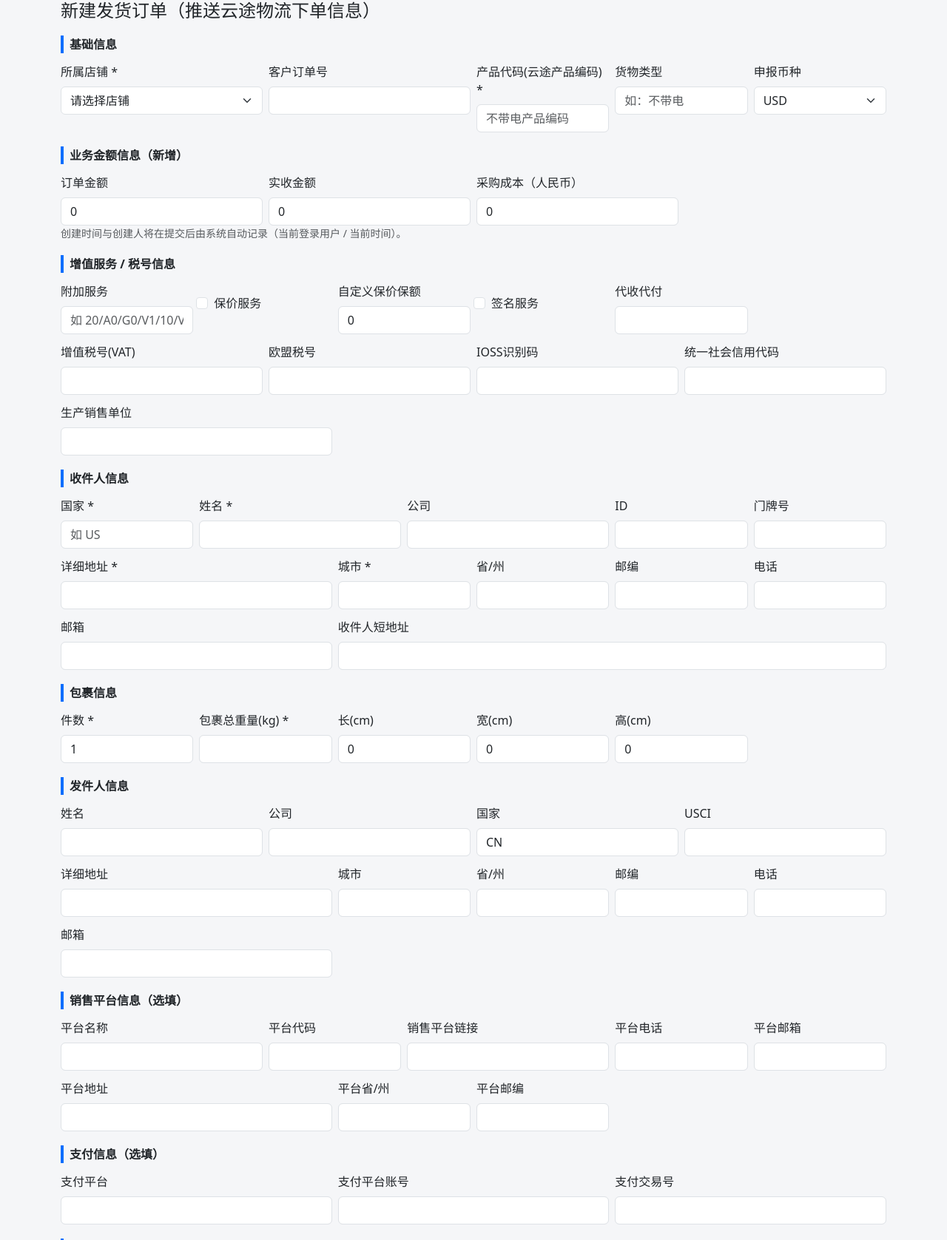
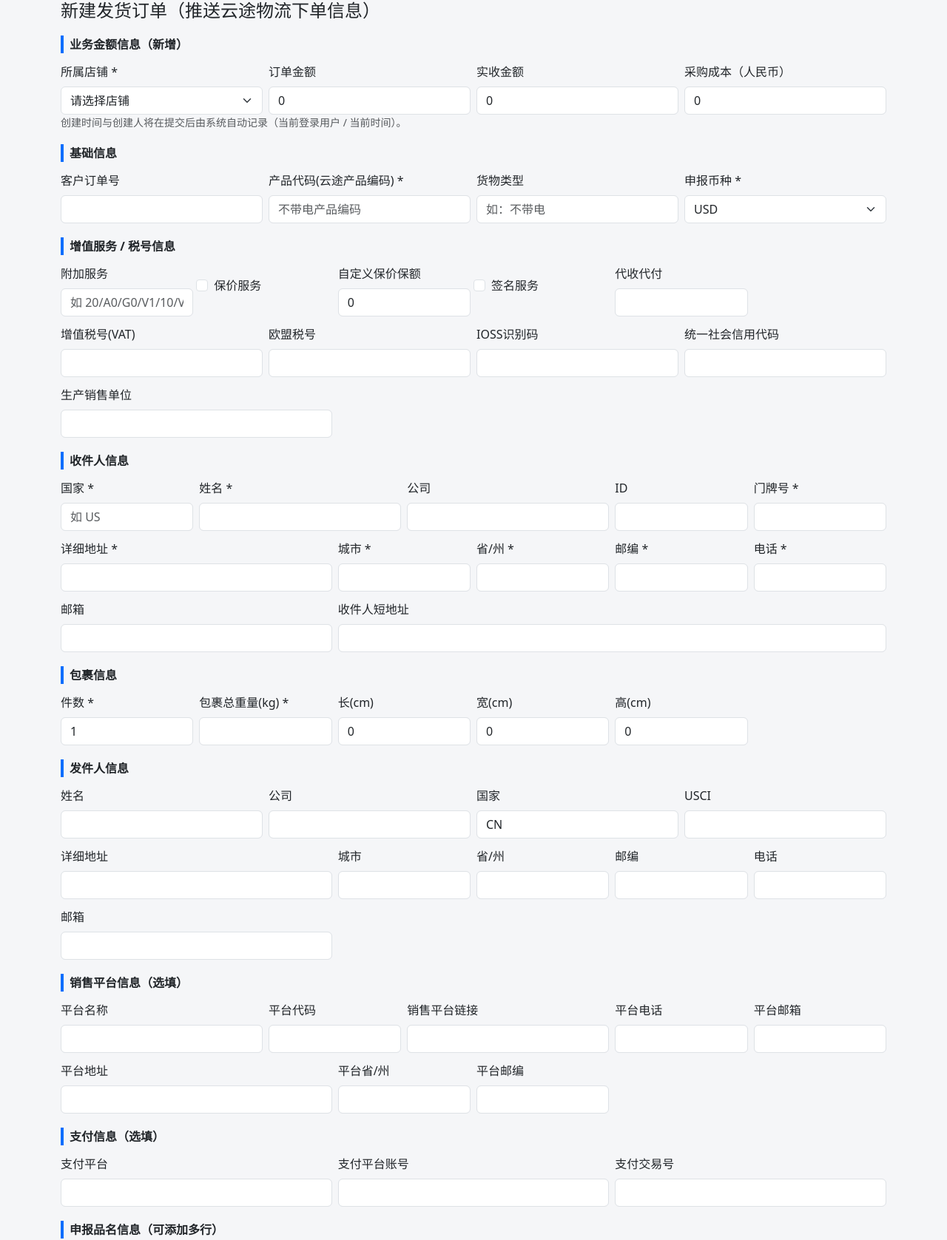
Before and after one commit to zxfcharlie/erp, a FastAPI app: template app/templates/order_form.html in a window 1280 px wide. Shown: the top 1677 px of the page at 74% size. Run offline with FastAPI, Linux system fonts and the light colour scheme; the template is opened without the code that fills it, so the values that code supplies are empty; parts of the project's set-up code (start-up, migrations or seed data) failed here and were passed over; some libraries are stand-ins or nearby versions.

Commit message:
Initial release

```diff
--- a/app/templates/order_form.html
+++ b/app/templates/order_form.html
@@ -4,7 +4,7 @@
 <h4 class="mb-3">新建发货订单（推送云途物流下单信息）</h4>
 <form method="post" action="/orders/new">
 
-  <div class="form-section-title">基础信息</div>
+  <div class="form-section-title">业务金额信息（新增）</div>
   <div class="row g-2">
     <div class="col-md-3">
       <label class="form-label">所属店铺 *</label>
@@ -13,31 +13,6 @@
         {% for s in shops %}<option value="{{ s.id }}">{{ s.name }}</option>{% endfor %}
       </select>
     </div>
-    <div class="col-md-3">
-      <label class="form-label">客户订单号</label>
-      <input class="form-control" name="customer_order_number">
-    </div>
-    <div class="col-md-2">
-      <label class="form-label">产品代码(云途产品编码) *</label>
-      <input class="form-control" name="product_code" placeholder="不带电产品编码" required>
-    </div>
-    <div class="col-md-2">
-      <label class="form-label">货物类型</label>
-      <input class="form-control" name="cargo_type" placeholder="如：不带电">
-    </div>
-    <div class="col-md-2">
-      <label class="form-label">申报币种</label>
-      <select class="form-select" name="declare_currency">
-        <option value="USD" selected>USD</option>
-        <option value="EUR">EUR</option>
-        <option value="GBP">GBP</option>
-        <option value="CNY">CNY</option>
-      </select>
-    </div>
-  </div>
-
-  <div class="form-section-title">业务金额信息（新增）</div>
-  <div class="row g-2">
     <div class="col-md-3">
       <label class="form-label">订单金额</label>
       <input class="form-control" type="number" step="0.01" name="order_amount" value="0">
@@ -52,6 +27,32 @@
     </div>
   </div>
   <p class="text-muted small">创建时间与创建人将在提交后由系统自动记录（当前登录用户 / 当前时间）。</p>
+
+  <div class="form-section-title">基础信息</div>
+  <div class="row g-2">
+    <div class="col-md-3">
+      <label class="form-label">客户订单号</label>
+      <input class="form-control" name="customer_order_number">
+    </div>
+    <div class="col-md-3">
+      <label class="form-label">产品代码(云途产品编码) *</label>
+      <input class="form-control" name="product_code" placeholder="不带电产品编码" required>
+    </div>
+    <div class="col-md-3">
+      <label class="form-label">货物类型</label>
+      <input class="form-control" name="cargo_type" placeholder="如：不带电">
+    </div>
+    <div class="col-md-3">
+      <label class="form-label">申报币种 *</label>
+      <select class="form-select" name="declare_currency" required>
+        <option value="USD" selected>USD</option>
+        <option value="EUR">EUR</option>
+        <option value="GBP">GBP</option>
+        <option value="CNY">CNY</option>
+      </select>
+    </div>
+  </div>
+
 
   <div class="form-section-title">增值服务 / 税号信息</div>
   <div class="row g-2">
@@ -77,14 +78,14 @@
     <div class="col-md-3"><label class="form-label">姓名 *</label><input class="form-control" name="receiver_name" required></div>
     <div class="col-md-3"><label class="form-label">公司</label><input class="form-control" name="receiver_company"></div>
     <div class="col-md-2"><label class="form-label">ID</label><input class="form-control" name="receiver_id_number"></div>
-    <div class="col-md-2"><label class="form-label">门牌号</label><input class="form-control" name="receiver_house_number"></div>
+    <div class="col-md-2"><label class="form-label">门牌号 *</label><input class="form-control" name="receiver_house_number" required></div>
   </div>
   <div class="row g-2 mt-1">
     <div class="col-md-4"><label class="form-label">详细地址 *</label><input class="form-control" name="receiver_address" required></div>
     <div class="col-md-2"><label class="form-label">城市 *</label><input class="form-control" name="receiver_city" required></div>
-    <div class="col-md-2"><label class="form-label">省/州</label><input class="form-control" name="receiver_state"></div>
-    <div class="col-md-2"><label class="form-label">邮编</label><input class="form-control" name="receiver_zip"></div>
-    <div class="col-md-2"><label class="form-label">电话</label><input class="form-control" name="receiver_phone"></div>
+    <div class="col-md-2"><label class="form-label">省/州 *</label><input class="form-control" name="receiver_state" required></div>
+    <div class="col-md-2"><label class="form-label">邮编 *</label><input class="form-control" name="receiver_zip" required></div>
+    <div class="col-md-2"><label class="form-label">电话 *</label><input class="form-control" name="receiver_phone" required></div>
   </div>
   <div class="row g-2 mt-1">
     <div class="col-md-4"><label class="form-label">邮箱</label><input class="form-control" name="receiver_email"></div>
@@ -143,19 +144,19 @@
   <table class="table table-bordered bg-white" id="items-table">
     <thead class="table-light">
       <tr>
-        <th>SKU</th><th>英文申报品名 *</th><th>中文申报品名</th><th>数量</th>
-        <th>申报FOB价</th><th>成交价</th><th>单重(kg)</th><th>海关编码</th><th>材质</th><th>品牌</th><th></th>
+        <th>SKU</th><th>英文申报品名 *</th><th>中文申报品名 *</th><th>数量 *</th>
+        <th>申报FOB价 *</th><th>成交价</th><th>单重(kg) *</th><th>海关编码</th><th>材质</th><th>品牌</th><th></th>
       </tr>
     </thead>
     <tbody>
       <tr>
         <td><input class="form-control form-control-sm" name="item_sku"></td>
-        <td><input class="form-control form-control-sm" name="item_name_en" placeholder="Picture puzzle"></td>
-        <td><input class="form-control form-control-sm" name="item_name_cn" placeholder="木质拼图"></td>
-        <td><input class="form-control form-control-sm" type="number" name="item_qty" value="1"></td>
-        <td><input class="form-control form-control-sm" type="number" step="0.01" name="item_fob"></td>
+        <td><input class="form-control form-control-sm" name="item_name_en" placeholder="Picture puzzle" required></td>
+        <td><input class="form-control form-control-sm" name="item_name_cn" placeholder="木质拼图" required></td>
+        <td><input class="form-control form-control-sm" type="number" name="item_qty" value="1" required></td>
+        <td><input class="form-control form-control-sm" type="number" step="0.01" name="item_fob" required></td>
         <td><input class="form-control form-control-sm" type="number" step="0.01" name="item_price"></td>
-        <td><input class="form-control form-control-sm" type="number" step="0.001" name="item_unit_weight"></td>
+        <td><input class="form-control form-control-sm" type="number" step="0.001" name="item_unit_weight" required></td>
         <td><input class="form-control form-control-sm" name="item_hs_code"></td>
         <td><input class="form-control form-control-sm" name="item_material"></td>
         <td><input class="form-control form-control-sm" name="item_brand"></td>
```
